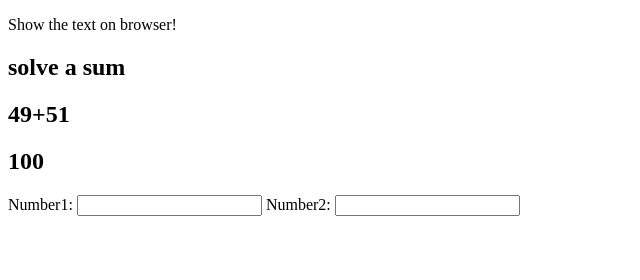
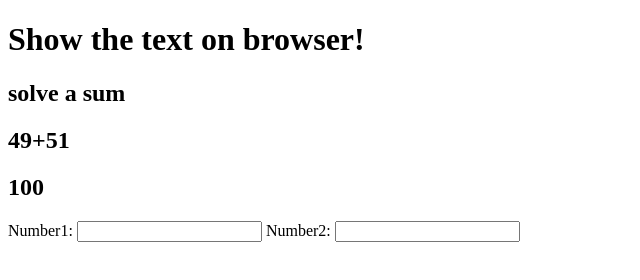
Before and after one commit to Nusrat107/W.DClass-40, a plain HTML site: page index.html in a window 1280 px wide. Shown: the whole page, without its empty margins (0-640 px from the left). Drawn offline with Linux system fonts and the light colour scheme.

Commit message:
Class-40

```diff
--- a/index.html
+++ b/index.html
@@ -7,7 +7,7 @@
 </head>
 <body>
 
-    <p id="paragraph"></p>
+    <h1 id="paragraph"></h1>
 
     <h2 id="lekha"></h2>
     <h2 id="lekha1"></h2>
--- a/script.js
+++ b/script.js
@@ -1,4 +1,4 @@
-document.getElementById('paragraph').innerHTML = "Show the text on browser!"; //<p></p>
+document.getElementById('paragraph').innerHTML = "Show the text on browser!"; //<h1></h1>
 
 
 let number1 = 49;
```
